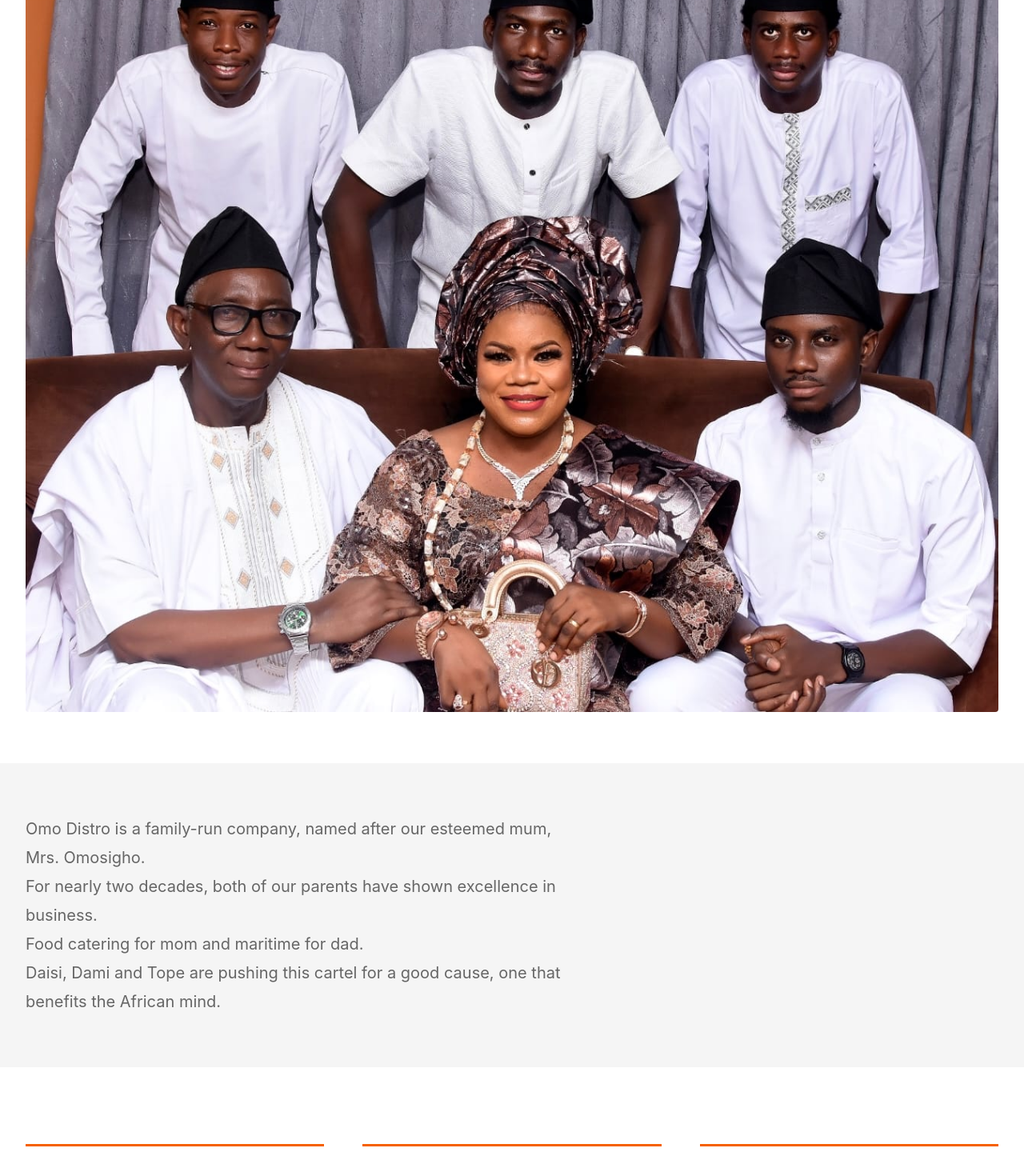
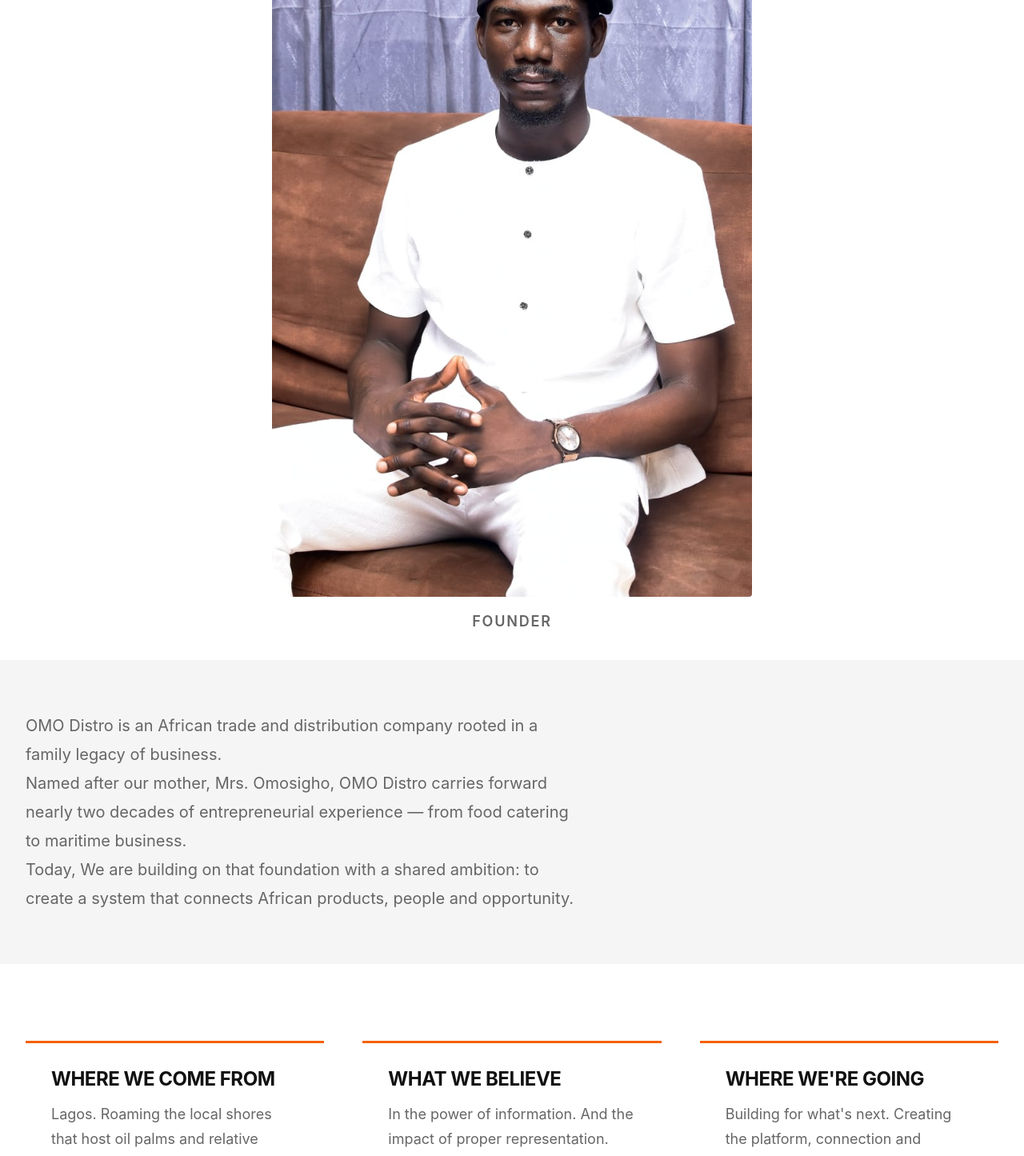
Before and after one commit to Yourboytom/omo-distro-website, a React (Vite) app: page /who-we-are in a window 1280 px wide. Shown: the part 580-2025 px from the top of the page at 80% size. Built offline with nearby package versions, Linux system fonts and the light colour scheme.

Commit message:
Update Home page CTAs to email, update Who We Are with founder image and copy, remove number from African Story description

```diff
--- a/src/pages/Home.tsx
+++ b/src/pages/Home.tsx
@@ -103,10 +103,18 @@
         <div className="container home-cta-container">
           <h2 className={`home-cta-title ${ctaVisible ? 'animate-slide-up' : ''}`}>ONE RESOURCE. ONE GROWING NETWORK.</h2>
           <div className={`home-cta-buttons ${ctaVisible ? 'animate-slide-up stagger-1' : ''}`}>
-            <Button href="/work-with-us" variant="primary" size="lg">
+            <Button
+              href="mailto:allidamilola22@gmail.com?subject=Let's talk CPO and palm oil&body=I'm interested in discussing CPO and palm oil opportunities with Omo Distro."
+              variant="primary"
+              size="lg"
+            >
               NEED CPO / PALM OIL →
             </Button>
-            <Button href="/work-with-us" variant="secondary" size="lg">
+            <Button
+              href="mailto:allidamilola22@gmail.com?subject=I want to book a one-on-one&body=I want to book a one-on-one conversation to discuss oil palm, partnerships, stories or what comes next."
+              variant="secondary"
+              size="lg"
+            >
               LET'S TALK →
             </Button>
           </div>
--- a/src/pages/TheAfricanStory.tsx
+++ b/src/pages/TheAfricanStory.tsx
@@ -102,7 +102,7 @@
           <SectionHeading
             eyebrow="THE PEOPLE BEHIND THE PRODUCT"
             title="Every resource has a human story behind it."
-            description="8 stories of farmers, traders, builders, families, brands, communities, and more."
+            description="Stories of farmers, traders, builders, families, brands, communities, and more."
             centered
           />
 
--- a/src/pages/WhoWeAre.css
+++ b/src/pages/WhoWeAre.css
@@ -30,6 +30,21 @@
 /* Image Section */
 .who-we-are-image-section {
   padding: 2rem 0;
+}
+
+.who-we-are-image-section .editorial-image {
+  max-width: 600px;
+  margin: 0 auto;
+}
+
+.who-we-are-image-label {
+  text-align: center;
+  font-size: 1.125rem;
+  font-weight: 600;
+  letter-spacing: 0.1em;
+  color: var(--brand-gray);
+  margin-top: 1rem;
+  text-transform: uppercase;
 }
 
 /* Story Section */
--- a/src/pages/WhoWeAre.tsx
+++ b/src/pages/WhoWeAre.tsx
@@ -28,9 +28,10 @@
       <section className="who-we-are-image-section">
         <div className="container">
           <EditorialImage
-            src="/images/who-we-are-image.jpeg"
-            alt="Omo Distro family portrait"
+            src="/images/founder-image.jpeg"
+            alt="Founder"
           />
+          <p className="who-we-are-image-label">Founder</p>
         </div>
       </section>
 
@@ -38,16 +39,13 @@
       <section className="who-we-are-story" ref={storyRef}>
         <div className="container">
           <p className={`who-we-are-story-text ${storyVisible ? 'animate-slide-up' : ''}`}>
-            Omo Distro is a family-run company, named after our esteemed mum, Mrs. Omosigho.
+            OMO Distro is an African trade and distribution company rooted in a family legacy of business.
           </p>
           <p className={`who-we-are-story-text ${storyVisible ? 'animate-slide-up stagger-1' : ''}`}>
-            For nearly two decades, both of our parents have shown excellence in business.
+            Named after our mother, Mrs. Omosigho, OMO Distro carries forward nearly two decades of entrepreneurial experience — from food catering to maritime business.
           </p>
           <p className={`who-we-are-story-text ${storyVisible ? 'animate-slide-up stagger-2' : ''}`}>
-            Food catering for mom and maritime for dad.
-          </p>
-          <p className={`who-we-are-story-text ${storyVisible ? 'animate-slide-up stagger-3' : ''}`}>
-            Daisi, Dami and Tope are pushing this cartel for a good cause, one that benefits the African mind.
+            Today, We are building on that foundation with a shared ambition: to create a system that connects African products, people and opportunity.
           </p>
         </div>
       </section>
```
Also changed, not shown: public/images/founder-image.jpeg (added).
